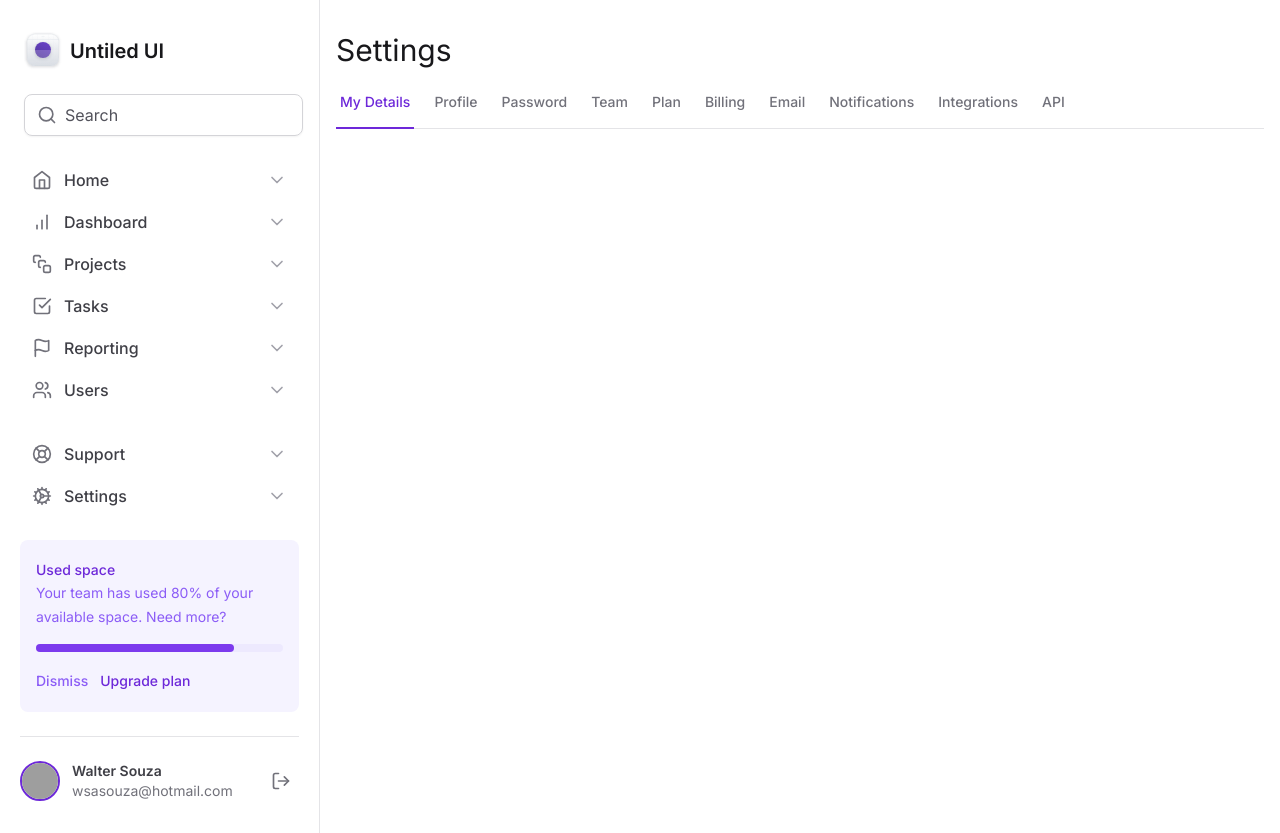
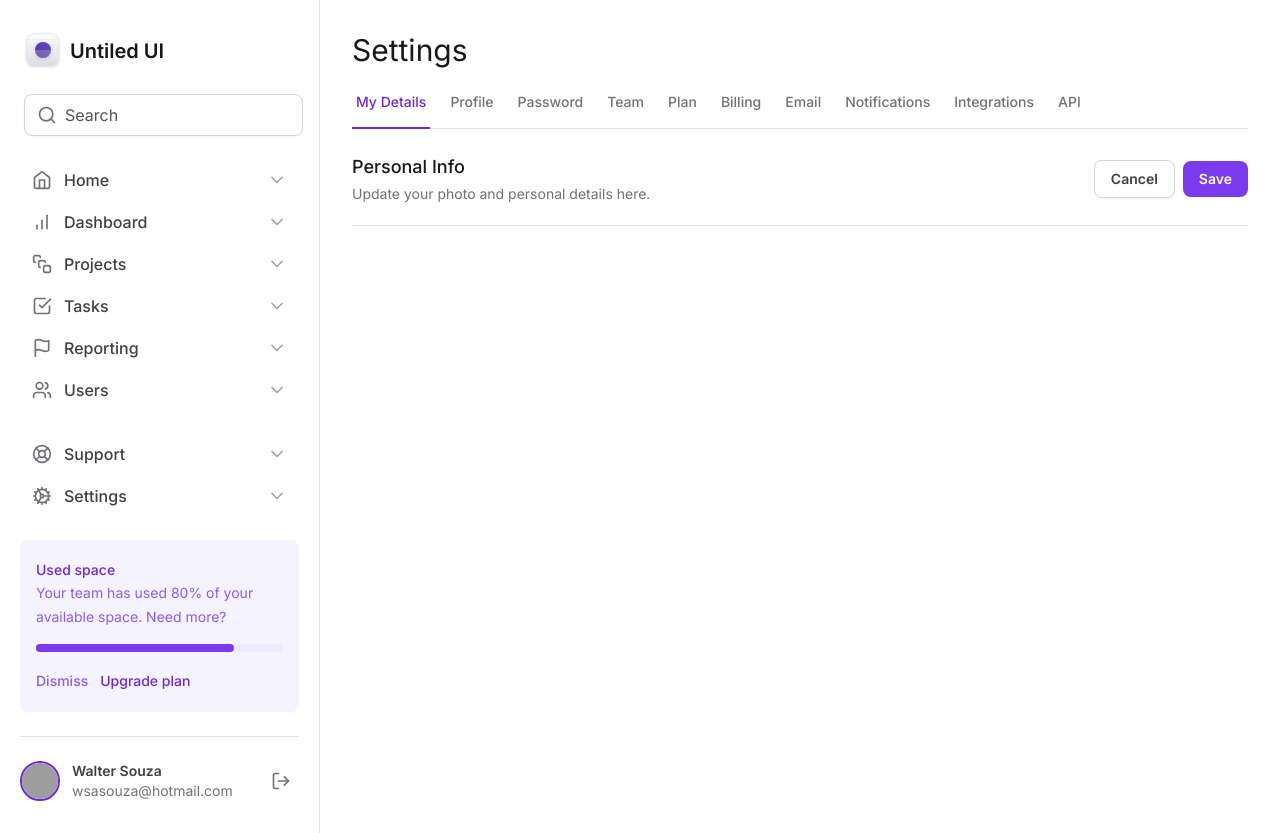
Before and after one commit to wsasouza/tailwind-tests, a Next.js app: page / in a window 1280 px wide. Built offline with nearby package versions, Linux system fonts and the light colour scheme; grey boxes are pictures that could not be loaded.

Commit message:
Feat: Estrtura do formulario

```diff
--- a/src/app/layout.tsx
+++ b/src/app/layout.tsx
@@ -20,7 +20,7 @@
       <body className={inter.className}>
         <div className="grid min-h-screen grid-cols-app">
           <Sidebar />
-          <main className="px-4 pb-12 pt-8">{children}</main>
+          <main className="px-8 pb-12 pt-8">{children}</main>
         </div>
       </body>
     </html>
--- a/src/app/page.tsx
+++ b/src/app/page.tsx
@@ -5,6 +5,34 @@
     <>
       <h1 className="fonte-medium text-3xl text-zinc-900">Settings</h1>
       <SettingsTabs />
+
+      <div className="mt-6 flex flex-col">
+        <div className="flex items-center justify-between border-b border-zinc-200 pb-5">
+          <div className="space-y-1">
+            <h2 className="text-lg font-medium text-zinc-900">Personal Info</h2>
+            <span className="text-sm text-zinc-500">
+              Update your photo and personal details here.
+            </span>
+          </div>
+          <div className="flex items-center gap-2">
+            <button
+              type="button"
+              className="rounded-lg border border-zinc-300 px-4 py-2 text-sm font-semibold text-zinc-700 shadow-sm hover:bg-zinc-50"
+            >
+              Cancel
+            </button>
+            <button
+              type="submit"
+              form="settings"
+              className="rounded-lg bg-violet-600 px-4 py-2 text-sm font-semibold text-white shadow-sm hover:bg-violet-700"
+            >
+              Save
+            </button>
+          </div>
+        </div>
+
+        <form id="settings" className="mt-6 flex w-full flex-col"></form>
+      </div>
     </>
   )
 }
```
